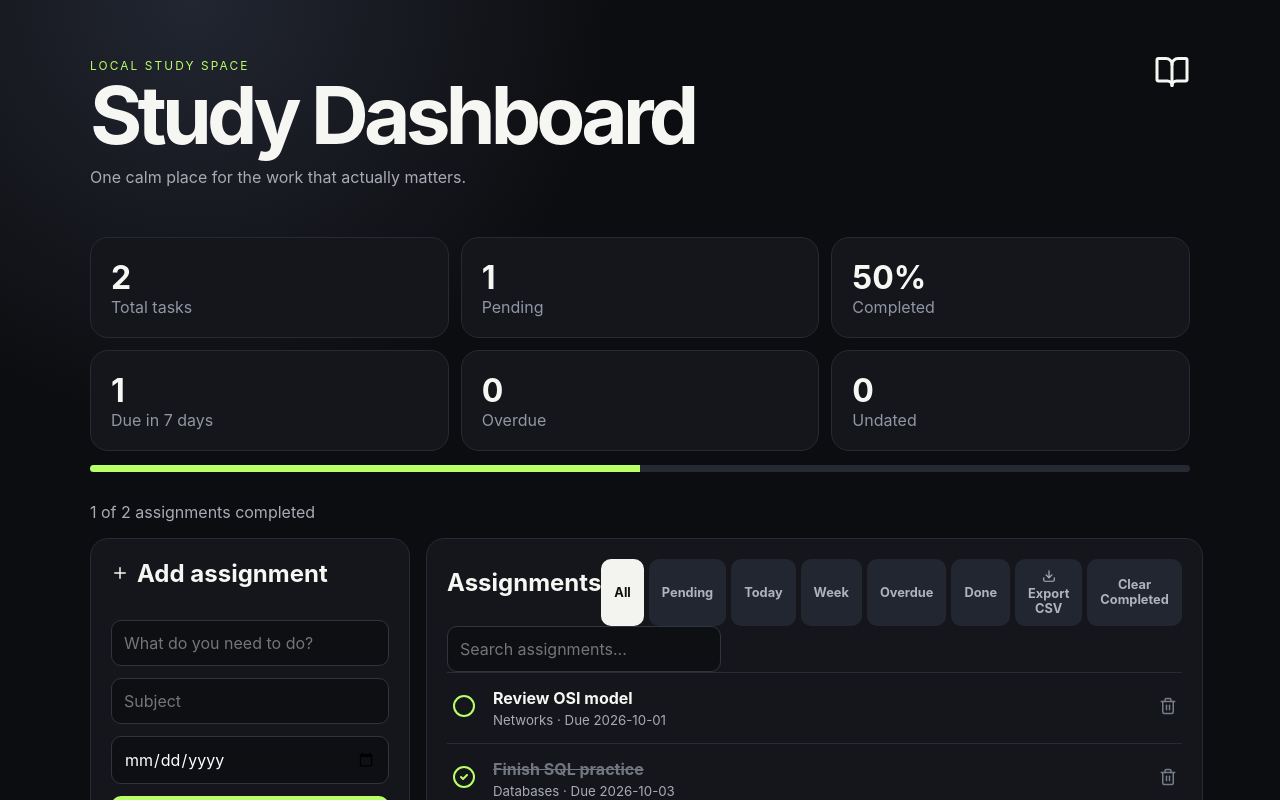
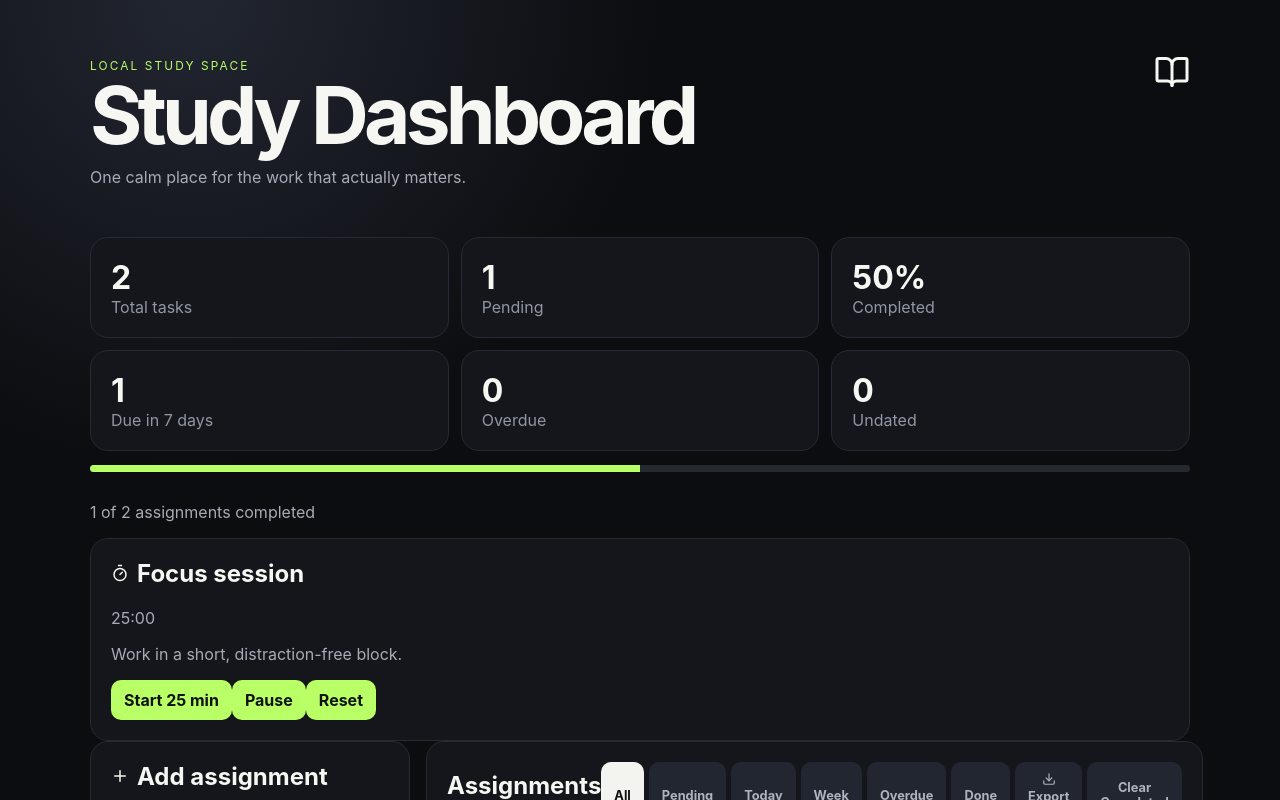
Before and after one commit to DonMilo-22/React-Study-Dashboard, a React (Vite) app: page / in a window 1280 px wide. Shown: the top 800 px of the page. Built offline with nearby package versions, Linux system fonts and the light colour scheme.

Commit message:
Add a simple 25-minute focus timer to the study dashboard

```diff
--- a/src/App.jsx
+++ b/src/App.jsx
@@ -1,5 +1,5 @@
 import { useEffect, useMemo, useState } from "react";
-import { BookOpen, CheckCircle2, Circle, Download, Plus, Trash2 } from "lucide-react";
+import { BookOpen, CheckCircle2, Circle, Download, Plus, Timer, Trash2 } from "lucide-react";
 
 const seed = [
   { id: 1, title: "Review OSI model", subject: "Networks", due: "2026-10-01", done: false },
@@ -11,7 +11,15 @@ export default function App() {
   const [filter,setFilter] = useState("all");
   const [query,setQuery] = useState("");
   const [form,setForm] = useState({title:"",subject:"",due:""});
+  const [focusSeconds,setFocusSeconds] = useState(25 * 60);
+  const [timerRunning,setTimerRunning] = useState(false);
   useEffect(() => localStorage.setItem("study-tasks", JSON.stringify(tasks)), [tasks]);
+  useEffect(() => {
+    if (!timerRunning) return;
+    const interval = window.setInterval(() => setFocusSeconds(seconds => Math.max(0, seconds - 1)), 1000);
+    return () => window.clearInterval(interval);
+  }, [timerRunning]);
+  useEffect(() => { if (focusSeconds === 0) setTimerRunning(false); }, [focusSeconds]);
   const visible = useMemo(() => tasks
     .filter(t => filter === "all" || (filter === "done" ? t.done : filter === "today" ? (!t.done && t.due === new Date().toLocaleDateString("en-CA")) : filter === "week" ? (!t.done && t.due && t.due >= new Date().toLocaleDateString("en-CA") && t.due <= new Date(Date.now() + 7 * 86400000).toLocaleDateString("en-CA")) : filter === "overdue" ? (!t.done && t.due && t.due < new Date().toLocaleDateString("en-CA")) : !t.done))
     .filter(t => (t.title + " " + t.subject).toLowerCase().includes(query.trim().toLowerCase()))
@@ -23,6 +31,7 @@ export default function App() {
   const dueSoon = tasks.filter(t => !t.done && t.due && t.due >= today && t.due <= nextWeek).length;
   const overdue = tasks.filter(t => !t.done && t.due && t.due < today).length;
   const undated = tasks.filter(t => !t.done && !t.due).length;
+  const timerDisplay = `${String(Math.floor(focusSeconds / 60)).padStart(2, "0")}:${String(focusSeconds % 60).padStart(2, "0")}`;
 
   function exportCsv() {
     const escape = value => `"${String(value ?? "").replace(/"/g, '""')}"`;
@@ -56,6 +65,16 @@ export default function App() {
     </section>
     <div className="progress"><span style={{width: progress + "%"}} /></div>
     <p className="progress-label">{done} of {tasks.length} assignments completed</p>
+    <section className="card focus-timer" aria-label="Focus timer">
+      <h2><Timer size={18}/> Focus session</h2>
+      <p className="timer-display" role="timer" aria-live="polite">{timerDisplay}</p>
+      <p>Work in a short, distraction-free block.</p>
+      <div className="timer-actions">
+        <button onClick={() => { if (focusSeconds === 0) setFocusSeconds(25 * 60); setTimerRunning(true); }} disabled={timerRunning}>Start 25 min</button>
+        <button onClick={() => setTimerRunning(false)} disabled={!timerRunning}>Pause</button>
+        <button onClick={() => { setTimerRunning(false); setFocusSeconds(25 * 60); }}>Reset</button>
+      </div>
+    </section>
     <section className="grid">
       <form onSubmit={add} className="card form">
         <h2><Plus size={18}/> Add assignment</h2>
```
